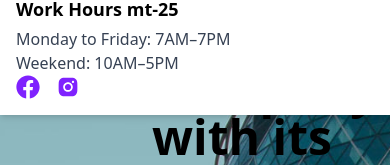
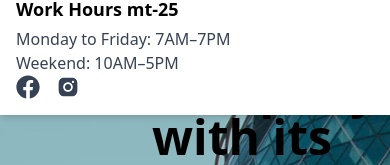
Before and after one commit to Rugema15/e-hoter, a React (Vite) app: page / in a window 390 px wide. Both pictures are taken after a click on the button "Toggle menu". Shown: the part 283-448 px from the top of the page. Built offline with nearby package versions, Linux system fonts and the light colour scheme.

Commit message:
Update Navbar.jsx
add menu

```diff
--- a/src/pagee/components/Navbar.jsx
+++ b/src/pagee/components/Navbar.jsx
@@ -43,8 +43,8 @@ const Navbar = () => {
   Weekend: 10AM–5PM
 </p>
             <div className="flex space-x-4">
-  <FaFacebook className="text-violet-600 text-2xl hover:text-violet-800 cursor-pointer" />
-  <AiFillInstagram className="text-violet-600 text-2xl hover:text-violet-800 cursor-pointer" />
+  <FaFacebook className="text-gray-700 text-2xl hover:text-violet-600 cursor-pointer" />
+  <AiFillInstagram className="text-gray-700 text-2xl hover:text-violet-600 cursor-pointer" />
 </div>
 
           </ul>
```
